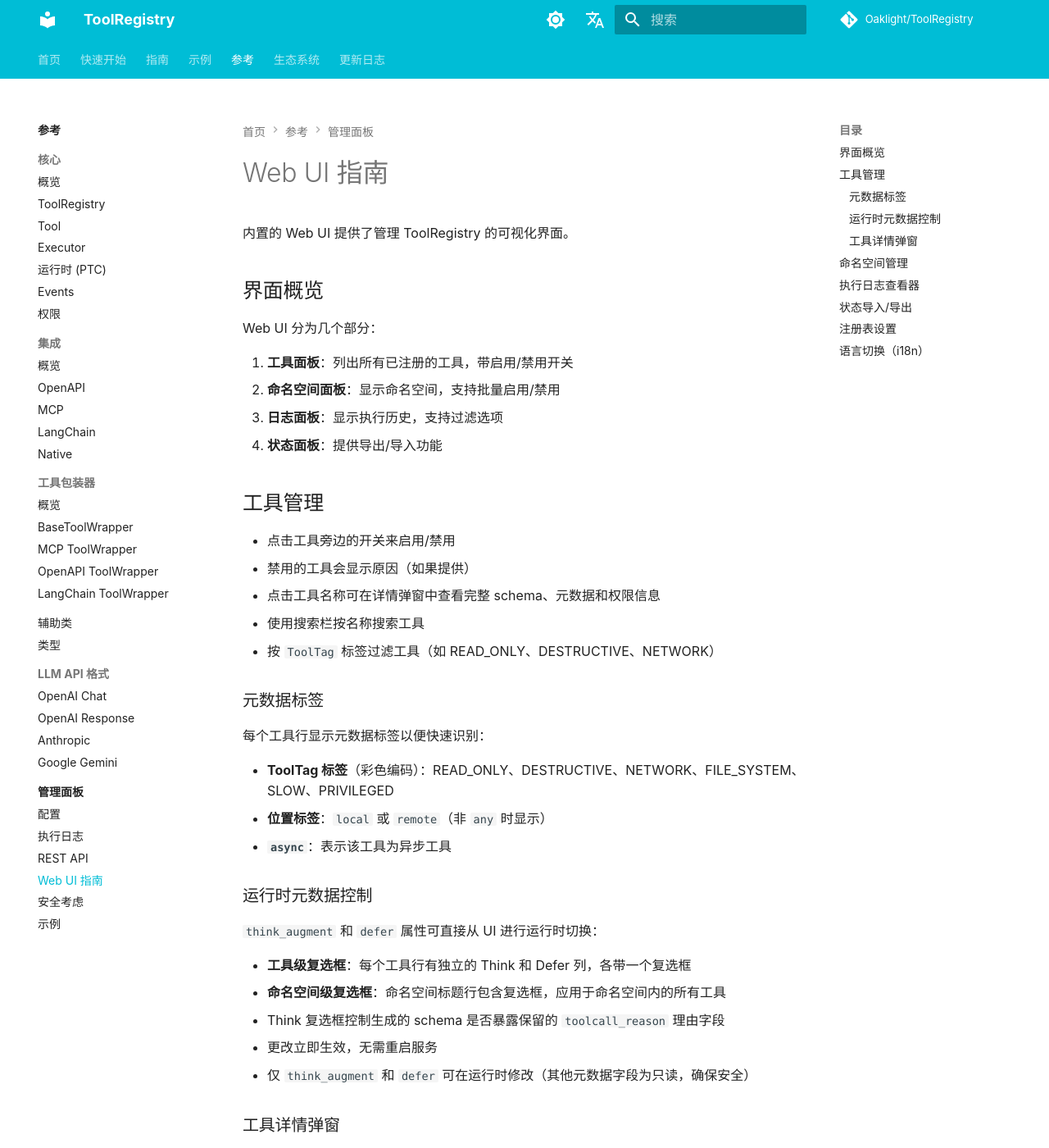
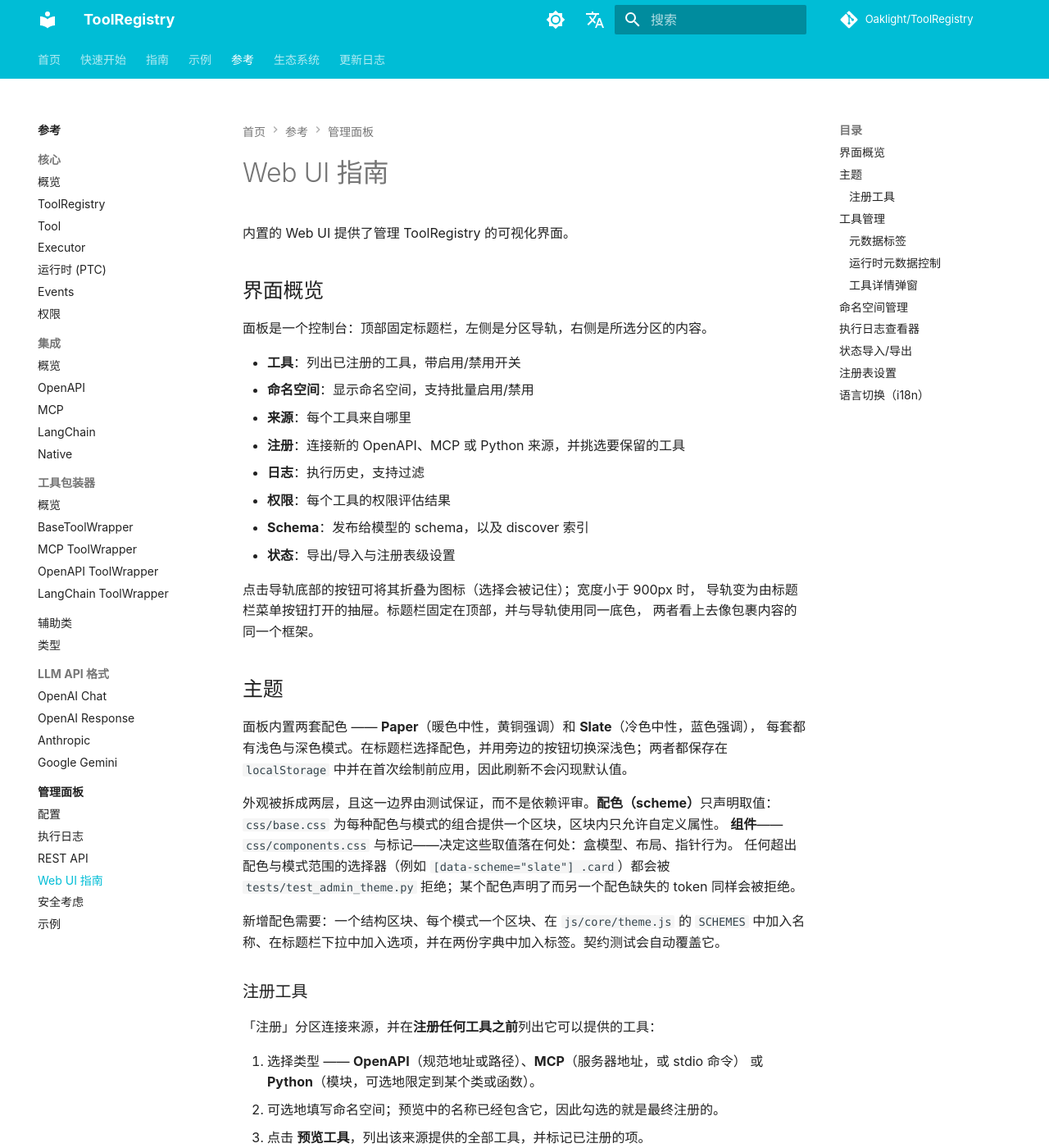
Before and after one commit to Oaklight/ToolRegistry, an MkDocs documentation site: the page built from docs/admin/web-ui.md, in a window 1280 px wide and 1400 px high. Shown: the whole window at 82% size. Built offline with MkDocs 1.6.1 and Material for MkDocs 9.7.7, drawn with Linux system fonts in a browser that asks for light colours; some web fonts are replaced; comment, search, counter and statistics services are not loaded; some of the changed text lies outside the part shown.

Commit message:
docs(admin): 控制台布局、主题、注册与覆写

```diff
--- a/docs/admin/web-ui.md
+++ b/docs/admin/web-ui.md
@@ -4,12 +4,49 @@
 
 ## 界面概览
 
-Web UI 分为几个部分：
+面板是一个控制台：顶部固定标题栏，左侧是分区导轨，右侧是所选分区的内容。
 
-1. **工具面板**：列出所有已注册的工具，带启用/禁用开关
-2. **命名空间面板**：显示命名空间，支持批量启用/禁用
-3. **日志面板**：显示执行历史，支持过滤选项
-4. **状态面板**：提供导出/导入功能
+- **工具**：列出已注册的工具，带启用/禁用开关
+- **命名空间**：显示命名空间，支持批量启用/禁用
+- **来源**：每个工具来自哪里
+- **注册**：连接新的 OpenAPI、MCP 或 Python 来源，并挑选要保留的工具
+- **日志**：执行历史，支持过滤
+- **权限**：每个工具的权限评估结果
+- **Schema**：发布给模型的 schema，以及 discover 索引
+- **状态**：导出/导入与注册表级设置
+
+点击导轨底部的按钮可将其折叠为图标（选择会被记住）；宽度小于 900px 时，
+导轨变为由标题栏菜单按钮打开的抽屉。标题栏固定在顶部，并与导轨使用同一底色，
+两者看上去像包裹内容的同一个框架。
+
+## 主题
+
+面板内置两套配色 —— **Paper**（暖色中性，黄铜强调）和 **Slate**（冷色中性，蓝色强调），
+每套都有浅色与深色模式。在标题栏选择配色，并用旁边的按钮切换深浅色；两者都保存在
+`localStorage` 中并在首次绘制前应用，因此刷新不会闪现默认值。
+
+外观被拆成两层，且这一边界由测试保证，而不是依赖评审。**配色（scheme）**只声明取值：
+`css/base.css` 为每种配色与模式的组合提供一个区块，区块内只允许自定义属性。
+**组件**——`css/components.css` 与标记——决定这些取值落在何处：盒模型、布局、指针行为。
+任何超出配色与模式范围的选择器（例如 `[data-scheme="slate"] .card`）都会被
+`tests/test_admin_theme.py` 拒绝；某个配色声明了而另一个配色缺失的 token 同样会被拒绝。
+
+新增配色需要：一个结构区块、每个模式一个区块、在 `js/core/theme.js` 的 `SCHEMES`
+中加入名称、在标题栏下拉中加入选项，并在两份字典中加入标签。契约测试会自动覆盖它。
+
+### 注册工具
+
+「注册」分区连接来源，并在**注册任何工具之前**列出它可以提供的工具：
+
+1. 选择类型 —— **OpenAPI**（规范地址或路径）、**MCP**（服务器地址，或 stdio 命令）
+   或 **Python**（模块，可选地限定到某个类或函数）。
+2. 可选地填写命名空间；预览中的名称已经包含它，因此勾选的就是最终注册的。
+3. 点击 **预览工具**，列出该来源提供的全部工具，并标记已注册的项。
+4. 勾选要保留的工具，点击 **注册所选**。只有被勾选的名称会被提交，
+   来源无法注册任何未经选择的工具。
+
+无法连接服务器、无法导入模块、规范缺少 `servers[]` 等错误会在面板中报告，
+而不是被静默注册。
 
 ## 工具管理
 
@@ -44,6 +81,12 @@
 - **Schema**：工具参数的完整 JSON Schema
 - **Metadata**：所有 `ToolMetadata` 字段，`think_augment` 和 `defer` 提供交互式开关
 - **Permissions**：权限评估结果，显示适用的规则和决策
+- **覆写**：编辑工具的描述、`ToolTag` 与自定义标签
+
+覆写会安装该工具的一份编辑副本，并保留被替换的定义，因此 **恢复原始定义**
+可以放回来源自身的定义。注册表沿用同一个键与同一个可调用对象，所以调用、日志与权限
+行为完全不变；只有对外展示的元数据发生变化。被覆写的工具会在弹窗中标记，
+`GET /api/overrides` 会列出每个覆写及其当前和原始定义。
 
 ## 命名空间管理
 
```
Also changed, not shown: docs/changelog.md (+3 -1 lines).
